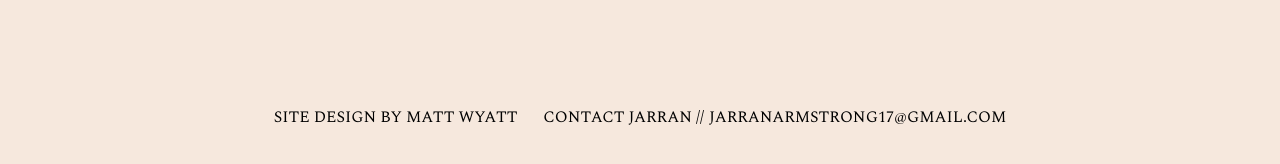
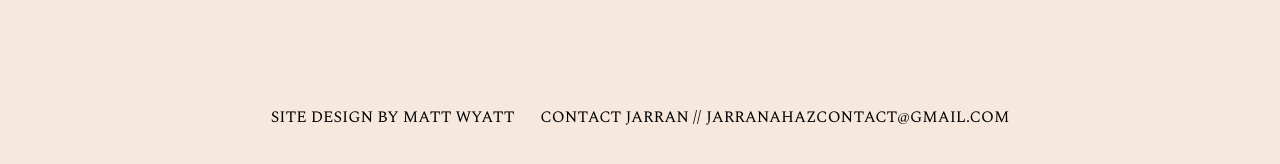
Before and after one commit to jarranarmstrong/jarranarmstrong.github.io, a Jekyll site: the page built from videos.html, in a window 1280 px wide. Shown: the part 592-756 px from the top of the page. Built offline with Jekyll 4.4.1, drawn with Linux system fonts in a browser that asks for light colours; nearby versions of some CDN libraries.

Commit message:
updated jarran's email address

```diff
--- a/_layouts/default.html
+++ b/_layouts/default.html
@@ -70,7 +70,7 @@
 	<div class="footer bar">
 		<a>SITE DESIGN BY MATT WYATT</a>
 		<a style="margin-right: -1.6vw">CONTACT JARRAN //</a>
-		<a href="mailto:jarranarmstrong17@gmail.com">JARRANARMSTRONG17@GMAIL.COM</a>
+		<a href="mailto:JARRANAHAZCONTACT@GMAIL.COM">JARRANAHAZCONTACT@GMAIL.COM</a>
 	</div>
 </body>
 </html>
--- a/_layouts/piece.html
+++ b/_layouts/piece.html
@@ -67,7 +67,7 @@
 	<div class="footer bar">
 		<a>SITE DESIGN BY MATT WYATT</a>
 		<a style="margin-right: -1.6vw">CONTACT JARRAN //</a>
-		<a href="mailto:jarranarmstrong17@gmail.com">JARRANARMSTRONG17@GMAIL.COM</a>
+		<a href="mailto:JARRANAHAZCONTACT@GMAIL.COM">JARRANAHAZCONTACT@GMAIL.COM</a>
 	</div>
 </body>
 </html>
--- a/index.html
+++ b/index.html
@@ -38,7 +38,7 @@
 
 		<li><a href="https://www.youtube.com/channel/UCSDFYLvIWvTjBbPFhRYuy6g"><i class="fa fa-youtube"></i></a></li>
 
-		<li><a href="mailto:jarranarmstrong17@gmail.com"><i class="fa fa-envelope"></i></a></li>
+		<li><a href="mailto:JARRANAHAZCONTACT@GMAIL.COM"><i class="fa fa-envelope"></i></a></li>
 	</ul>
 	</div>
 </body>
```
